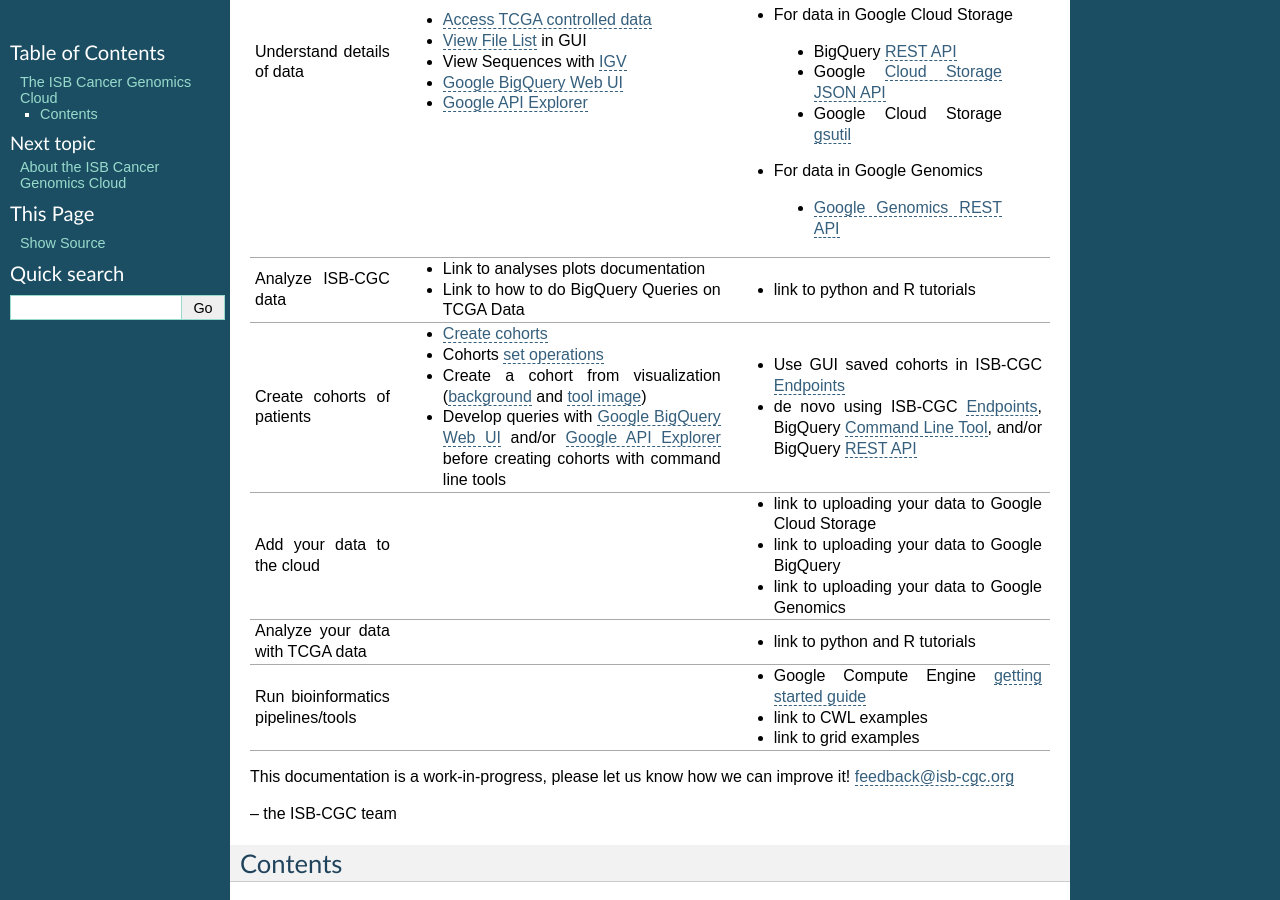
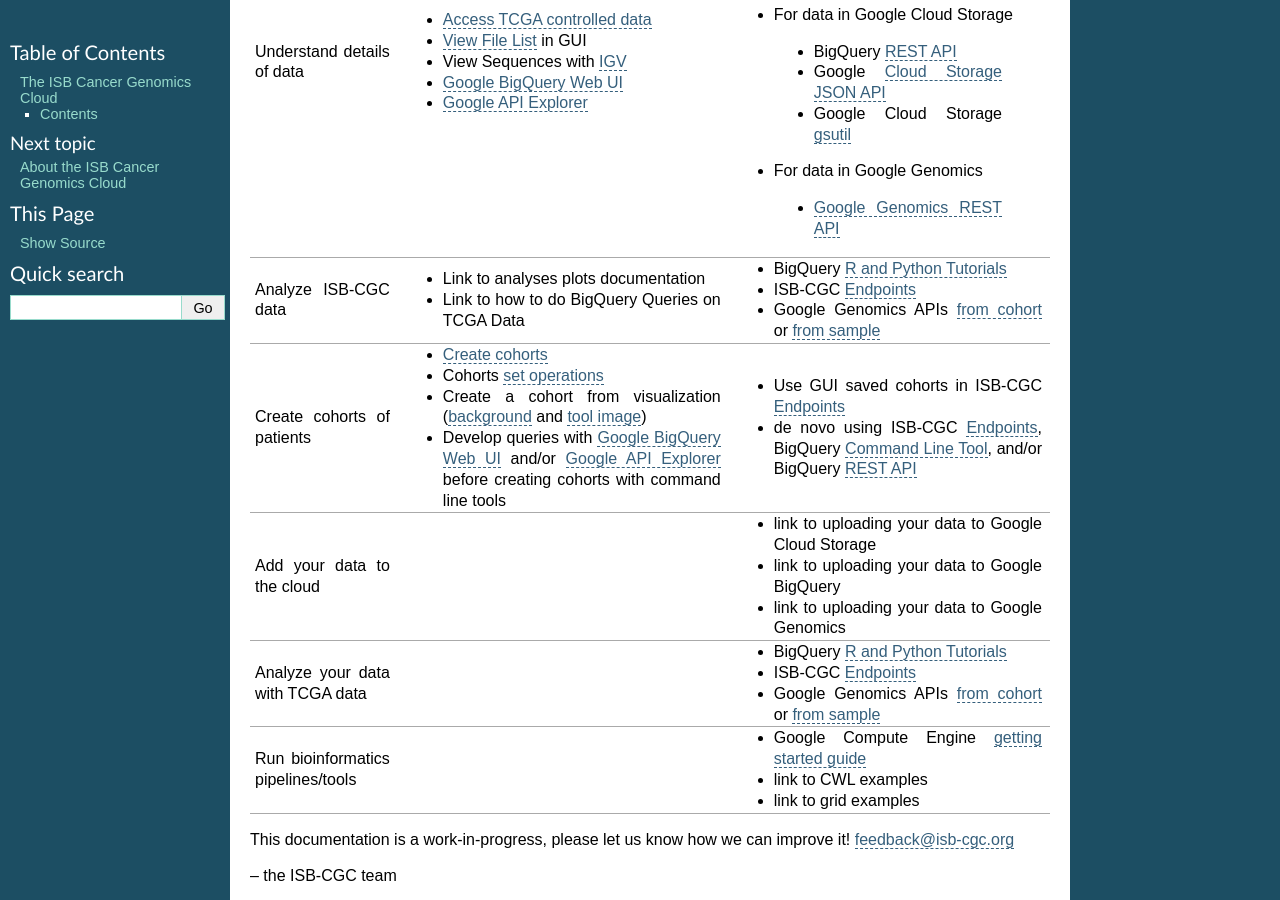
Before and after one commit to isb-cgc/readthedocs, a Sphinx documentation site: the page built from docs/source/index.rst, in a window 1280 px wide and 900 px high, scrolled down 1287 px. Built offline with Sphinx 7.4.7, drawn with Linux system fonts in a browser that asks for light colours.

Commit message:
Update index.rst

```diff
--- a/docs/source/index.rst
+++ b/docs/source/index.rst
@@ -49,8 +49,9 @@
 |                                   |                                                                                                                                                                                                                                                                                             |- For data in Google Genomics                                                                                                                                                                                                                                            |
 |                                   |                                                                                                                                                                                                                                                                                             | - `Google Genomics REST API <https://cloud.google.com/genomics/reference/rest/>`_                                                                                                                                                                                       |
 +-----------------------------------+---------------------------------------------------------------------------------------------------------------------------------------------------------------------------------------------------------------------------------------------------------------------------------------------+-------------------------------------------------------------------------------------------------------------------------------------------------------------------------------------------------------------------------------------------------------------------------+
-|Analyze ISB-CGC data               |- Link to analyses plots documentation                                                                                                                                                                                                                                                       |- link to python and R tutorials                                                                                                                                                                                                                                         |
-|                                   |- Link to how to do BigQuery Queries on TCGA Data                                                                                                                                                                                                                                            |                                                                                                                                                                                                                                                                         |
+|Analyze ISB-CGC data               |- Link to analyses plots documentation                                                                                                                                                                                                                                                       |- BigQuery `R and Python Tutorials </progapi/Tutorials.html>`_                                                                                                                                                                                                           |
+|                                   |- Link to how to do BigQuery Queries on TCGA Data                                                                                                                                                                                                                                            |- ISB-CGC `Endpoints </progapi/Programmatic-API.html>`_                                                                                                                                                                                                                  |
+|                                   |                                                                                                                                                                                                                                                                                             |- Google Genomics APIs `from cohort </progapi/progapi2/google_genomics_from_cohort.html>`_ or `from sample </progapi/progapi2/google_genomics_from_sample.html>`_                                                                                                        |
 +-----------------------------------+---------------------------------------------------------------------------------------------------------------------------------------------------------------------------------------------------------------------------------------------------------------------------------------------+-------------------------------------------------------------------------------------------------------------------------------------------------------------------------------------------------------------------------------------------------------------------------+
 |Create cohorts of patients         |- `Create cohorts </webapp/Saved-Cohorts.html>`_                                                                                                                                                                                                                                             |- Use GUI saved cohorts in ISB-CGC `Endpoints </progapi/Programmatic-API.html>`_                                                                                                                                                                                         |
 |                                   |- Cohorts `set operations <search.html?q=set+operations&check_keywords=yes&area=default>`_                                                                                                                                                                                                   |- de novo using ISB-CGC `Endpoints </progapi/Programmatic-API.html>`_, BigQuery `Command Line Tool <https://cloud.google.com/bigquery/bq-command-line-tool-quickstart>`_, and/or BigQuery `REST API <https://cloud.google.com/bigquery/bigquery-api-quickstart>`_        |
@@ -61,8 +62,9 @@
 |                                   |                                                                                                                                                                                                                                                                                             |- link to uploading your data to Google BigQuery                                                                                                                                                                                                                         |
 |                                   |                                                                                                                                                                                                                                                                                             |- link to uploading your data to Google Genomics                                                                                                                                                                                                                         |
 +-----------------------------------+---------------------------------------------------------------------------------------------------------------------------------------------------------------------------------------------------------------------------------------------------------------------------------------------+-------------------------------------------------------------------------------------------------------------------------------------------------------------------------------------------------------------------------------------------------------------------------+
-|Analyze your data with TCGA data   |                                                                                                                                                                                                                                                                                             |- link to python and R tutorials                                                                                                                                                                                                                                         |
-|                                   |                                                                                                                                                                                                                                                                                             |                                                                                                                                                                                                                                                                         |
+|Analyze your data with TCGA data   |                                                                                                                                                                                                                                                                                             |- BigQuery `R and Python Tutorials </progapi/Tutorials.html>`_                                                                                                                                                                                                           |
+|                                   |                                                                                                                                                                                                                                                                                             |- ISB-CGC `Endpoints </progapi/Programmatic-API.html>`_                                                                                                                                                                                                                  |
+|                                   |                                                                                                                                                                                                                                                                                             |- Google Genomics APIs `from cohort </progapi/progapi2/google_genomics_from_cohort.html>`_ or `from sample </progapi/progapi2/google_genomics_from_sample.html>`_                                                                                                        |
 +-----------------------------------+---------------------------------------------------------------------------------------------------------------------------------------------------------------------------------------------------------------------------------------------------------------------------------------------+-------------------------------------------------------------------------------------------------------------------------------------------------------------------------------------------------------------------------------------------------------------------------+
 |Run bioinformatics pipelines/tools |                                                                                                                                                                                                                                                                                             |- Google Compute Engine `getting started guide <https://cloud.google.com/compute/docs/quickstart>`_                                                                                                                                                                      |
 |                                   |                                                                                                                                                                                                                                                                                             |- link to CWL examples                                                                                                                                                                                                                                                   |
```
